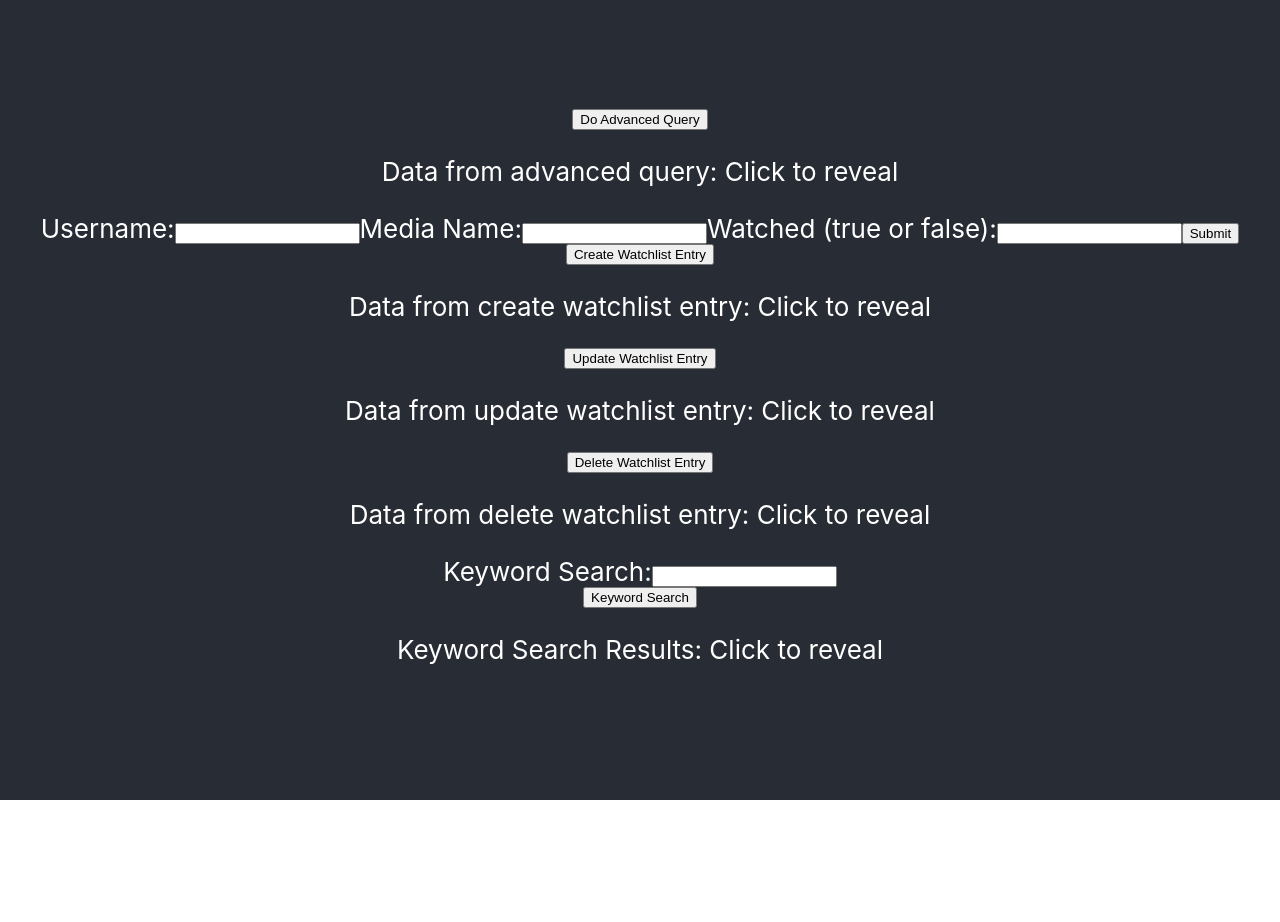
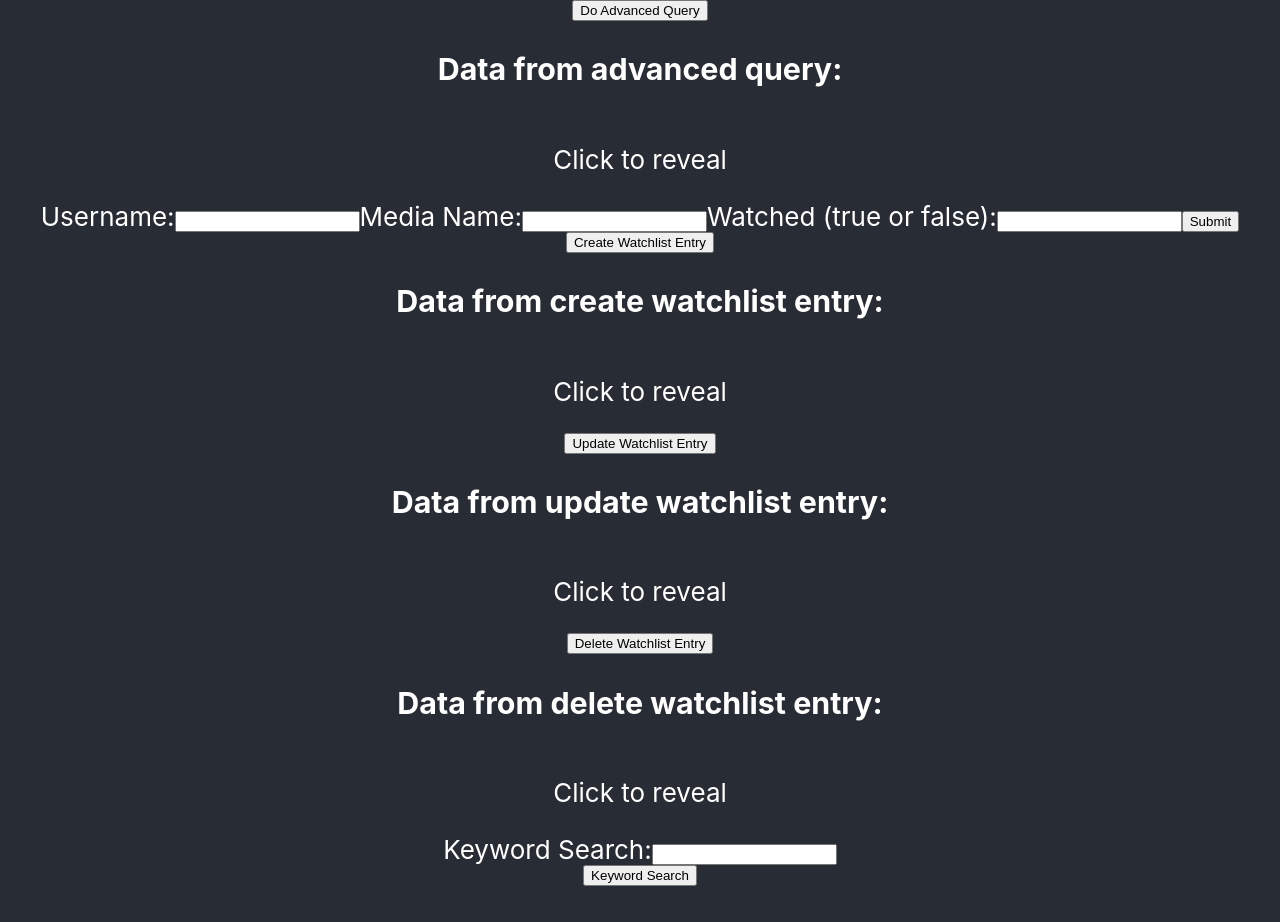
Before and after one commit to caleqw2/Netflix-Match, a React (Create React App) app in the folder netflix-match/: page / in a window 1280 px wide. Shown: the top 922 px of the page. Before the commit the page ends 800 px from the top, so only its background shows below. Built offline with nearby package versions, Linux system fonts and the light colour scheme.

Commit message:
Completed requirements for stage

```diff
--- a/netflix-match/src/App.js
+++ b/netflix-match/src/App.js
@@ -98,7 +98,8 @@ class App extends React.Component {
         <header className="App-header">
 
         <button onClick={this.advancedQuery}>Do Advanced Query</button>
-        <p> Data from advanced query: {this.state.avd_query_result} </p>
+        <h3>Data from advanced query: </h3>
+        <p>{this.state.avd_query_result} </p>
 
         <form onSubmit={this.handleSubmit}>
           <label>
@@ -120,13 +121,16 @@ class App extends React.Component {
         </form>
 
         <button onClick={this.createWatchlistEntry}>Create Watchlist Entry</button>
-        <p> Data from create watchlist entry: {this.state.create_query_result} </p>
+        <h3> Data from create watchlist entry: </h3>
+        <p>{this.state.create_query_result} </p>
 
         <button onClick={this.updateWatchlistEntry}>Update Watchlist Entry</button>
-        <p> Data from update watchlist entry: {this.state.update_query_result} </p>
+        <h3>Data from update watchlist entry:</h3>
+        <p>{this.state.update_query_result} </p>
 
         <button onClick={this.deleteWatchlistEntry}>Delete Watchlist Entry</button>
-        <p> Data from delete watchlist entry: {this.state.delete_query_result} </p>
+        <h3>Data from delete watchlist entry:</h3>
+        <p>{this.state.delete_query_result} </p>
 
         <form>
           <label>
@@ -136,7 +140,8 @@ class App extends React.Component {
         </form>
 
         <button onClick={this.lookUpShow}>Keyword Search</button>
-        <p> Keyword Search Results: {this.state.lookup_result} </p>
+        <h3> Keyword Search Results: </h3>
+        <p>{this.state.lookup_result}</p>
 
         </header>
       </div>
```
Also changed, not shown: 1 other file (tests, documents, lock files or other folders).
